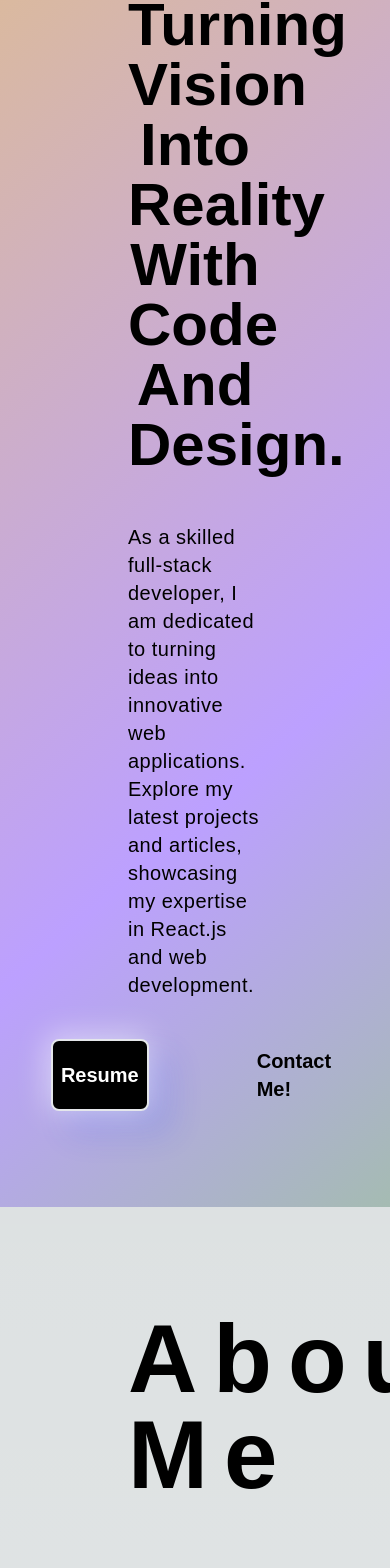
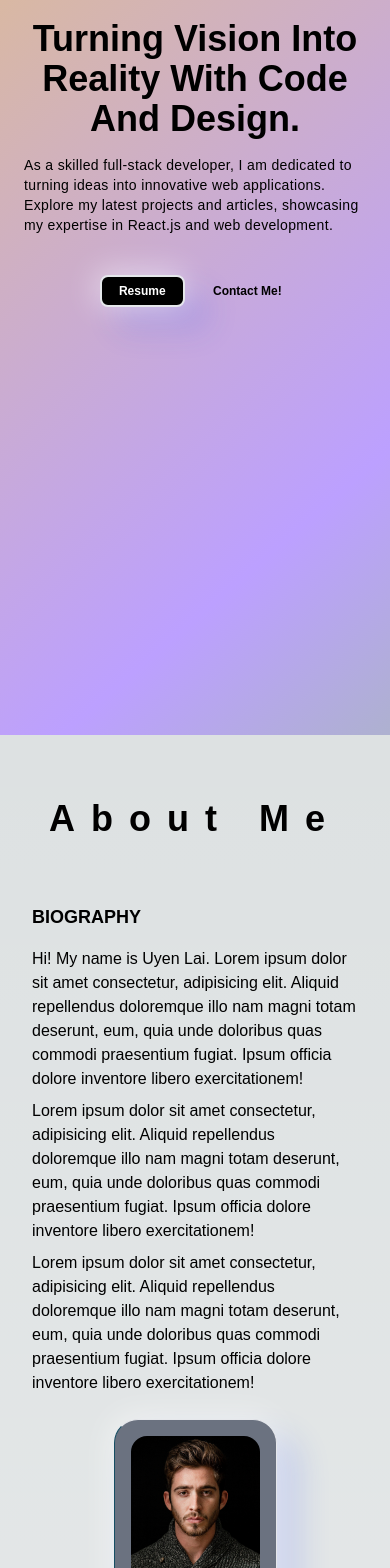
Before and after one commit to uyenlai/portfolio-website, a React (Vite) app: page / in a window 390 px wide. Shown: the part 237-1805 px from the top of the page. Built offline with nearby package versions, Linux system fonts and the light colour scheme.

Commit message:
implement responsive for website

```diff
--- a/src/components/Button.jsx
+++ b/src/components/Button.jsx
@@ -1,7 +1,7 @@
 export default function Button({ title, className }) {
   return (
     <button
-      className={`${className} dark:text-black dark:bg-white dark:border-2 dark:border-solid dark:border-black dark:hover:bg-black dark:hover:text-white basis-1/4 text-xl p-2 font-semibold capitalize bg-black text-white rounded-lg border-2 hover:border-black hover:text-black hover:bg-white shadow-[-2px_-2px_30px_2px_rgba(255,255,255,0.5),_20px_20px_30px_4px_rgba(45,78,255,0.15)]`}
+      className={`${className} dark:text-black dark:bg-white dark:border-2 dark:border-solid dark:border-black dark:hover:bg-black dark:hover:text-white basis-1/4 lg:text-xl lg:p-2 text-xs font-semibold capitalize bg-black text-white rounded-lg border-2 hover:border-black hover:text-black hover:bg-white shadow-[-2px_-2px_30px_2px_rgba(255,255,255,0.5),_20px_20px_30px_4px_rgba(45,78,255,0.15)]`}
     >
       {title}
     </button>
--- a/src/components/Icons.jsx
+++ b/src/components/Icons.jsx
@@ -5,7 +5,7 @@ export default function Icons() {
   return (
     <div className="sm:flex justify-center items-center sm:gap-8 hidden">
       <motion.li
-        className="list-none sm:w-8 sm:h-8 flex justify-center items-center rounded-full bg-slate-200 text-black dark:text-white dark:bg-black"
+        className="list-none sm:w-8 sm:h-8 hidden lg:flex justify-center items-center rounded-full bg-slate-200 text-black dark:text-white dark:bg-black"
         whileHover={{ y: -5, scale: 1.05 }}
       >
         <a
--- a/src/components/Layout.jsx
+++ b/src/components/Layout.jsx
@@ -23,10 +23,10 @@ export default function Layout({ children, className, id, title }) {
   return (
     <section
       id={id}
-      className={`${className} w-full min-h-screen py-24 px-32 relative dark:bg-darkBg`}
+      className={`${className} w-full py-16 px-8 lg:min-h-screen lg:py-24 lg:px-32 relative dark:bg-darkBg`}
     >
-      <div className="py-2 mx-auto flex flex-col items-center justify-center text-center">
-        <h1 className="dark:text-white text-8xl font-bold w-full capitalize mb-16 text-center tracking-[1rem]">
+      <div className="lg:py-2 w-full mx-auto flex flex-col items-center justify-center text-center">
+        <h1 className="dark:text-white text-4xl md:text-6xl lg:text-8xl font-bold capitalize mb-16 text-center tracking-[1rem]">
           {title}
         </h1>
       </div>
@@ -39,10 +39,10 @@ export default function Layout({ children, className, id, title }) {
               repeat: Infinity,
             },
           }}
-          className="fixed right-[2%] bottom-[5%] font-3xl rounded-full dark:text-white"
+          className="absolute right-[2%] bottom-[5%] lg:font-3xl font-xl rounded-full dark:text-white"
           onClick={handleScrollUp}
         >
-          <MdKeyboardDoubleArrowUp className="w-10 h-10" />
+          <MdKeyboardDoubleArrowUp className="lg:w-10 lg:h-10" />
         </motion.button>
       )}
 
--- a/src/components/Logo.jsx
+++ b/src/components/Logo.jsx
@@ -16,7 +16,7 @@ const Logo = () => {
         border: "none",
         transition: { duration: 1.5, repeat: Infinity },
       }}
-      className="w-16 h-16 rounded-full dark:border dark:border-solid dark:border-white bg-black flex justify-center items-center cursor-pointer"
+      className=" w-16 h-16 rounded-full dark:border dark:border-solid dark:border-white bg-black flex justify-center items-center cursor-pointer"
     >
       <Link
         to="#"
--- a/src/components/Navbar.jsx
+++ b/src/components/Navbar.jsx
@@ -5,12 +5,12 @@ import { GiHamburgerMenu } from "react-icons/gi";
 
 export default function Navbar() {
   return (
-    <nav className="flex items-center justify-between w-full px-20 py-8 font-medium">
-      <div className="sm:hidden absolute left-0 ml-10">
+    <nav className="flex items-center justify-center lg:justify-between w-full px-20 py-8 font-medium">
+      <button className="lg:hidden absolute left-0 ml-10 dark:text-white cursor-pointer">
         <GiHamburgerMenu />
-      </div>
+      </button>
       <Logo />
-      <ul className="flex list-none gap-20">
+      <ul className="hidden lg:flex lg:list-none lg:gap-20">
         <NavItem
           title="Home"
           href="#"
--- a/src/components/Project.jsx
+++ b/src/components/Project.jsx
@@ -27,10 +27,12 @@ export default function Project({ href, title, para, src }) {
         </a>
 
         <div className="flex flex-col items-start justify-between p-8">
-          <h2 className="my-2 w-full text-left text-4xl font-bold text-teal-500">
+          <h2 className="my-2 w-full text-left text-2xl lg:text-4xl md:text-4xl font-bold text-teal-500">
             {title}
           </h2>
-          <p className="my-2 rounded-md font-medium dark:text-white">{para}</p>
+          <p className="my-2 rounded-md font-medium dark:text-white text-sm md:text-lg">
+            {para}
+          </p>
           <div className="flex gap-4 items-center mt-2">
             <motion.a
               className="dark:text-white dark:bg-black rounded-full"
@@ -45,7 +47,7 @@ export default function Project({ href, title, para, src }) {
                 },
               }}
             >
-              <BsGithub className="w-8 h-8" />
+              <BsGithub className="lg:w-8 lg:h-8 w-5 h-5 md:w-8 md:h-8" />
             </motion.a>
             <motion.a
               className="rounded-lg bg-slate-200 text-lg font-semibold text-slate-800"
@@ -58,7 +60,7 @@ export default function Project({ href, title, para, src }) {
                 },
               }}
             >
-              <Button title="Visit project" />
+              <Button title="Visit project" className="p-2 md:px-4 md:py-2 md:text-lg" />
             </motion.a>
           </div>
         </div>
--- a/src/components/Skill.jsx
+++ b/src/components/Skill.jsx
@@ -18,7 +18,7 @@ export default function Skill({ title, x, y }) {
   return (
     <motion.div
       whileHover={{ scale: 1.05 }}
-      className="absolute cursor-pointer rounded-full font-semibold w-max py-3 px-4 bg-black text-white text-xl flex justify-center items-center dark:text-black dark:bg-white"
+      className="absolute cursor-pointer rounded-full font-semibold w-max lg:py-3 lg:px-4 bg-black text-white lg:text-xl lg:p-4 p-2 text-xs md:text-sm md:px-4 md:py-4 flex justify-center items-center dark:text-black dark:bg-white"
       initial="initial"
       whileInView="animate"
       variants={variants}
--- a/src/pages/AboutMe.jsx
+++ b/src/pages/AboutMe.jsx
@@ -5,30 +5,30 @@ export default function AboutMe() {
   return (
     <Layout id="#about" title="About me">
       <div className="flex flex-col items-center justify-center">
-        <div className="flex gap-16 justify-center items-center w-full dark:text-white ">
+        <div className="lg:flex lg:gap-16 flex-col lg:flex-row justify-center items-center w-full dark:text-white">
           <div className="flex flex-col items-start justify-start basis-1/2">
             <h3 className="mb-4 text-lg font-bold uppercase">Biography</h3>
-            <p className="font-medium">
+            <p className="lg:font-medium font-light">
               Hi! My name is <strong>Uyen Lai</strong>. Lorem ipsum dolor sit
               amet consectetur, adipisicing elit. Aliquid repellendus doloremque
               illo nam magni totam deserunt, eum, quia unde doloribus quas
               commodi praesentium fugiat. Ipsum officia dolore inventore libero
               exercitationem!
             </p>
-            <p className="my-4 font-medium">
+            <p className="lg:my-4 my-2 lg:font-medium font-light">
               Lorem ipsum dolor sit amet consectetur, adipisicing elit. Aliquid
               repellendus doloremque illo nam magni totam deserunt, eum, quia
               unde doloribus quas commodi praesentium fugiat. Ipsum officia
               dolore inventore libero exercitationem!
             </p>
-            <p className="font-medium">
+            <p className="lg:font-medium font-light">
               Lorem ipsum dolor sit amet consectetur, adipisicing elit. Aliquid
               repellendus doloremque illo nam magni totam deserunt, eum, quia
               unde doloribus quas commodi praesentium fugiat. Ipsum officia
               dolore inventore libero exercitationem!
             </p>
           </div>
-          <div className="bg-gray-500 basis-1/2 flex-col items-center justify-center rounded-3xl rounded-br-2xl border border-solid border-l-cyan-900 shadow-[-2px_-2px_30px_2px_rgba(255,255,255,0.5),_20px_20px_30px_4px_rgba(45,78,255,0.15)]">
+          <div className="bg-gray-500 w-1/2 mx-auto mt-6 lg:basis-1/2 flex-col items-center justify-center rounded-3xl rounded-br-2xl border border-solid border-l-cyan-900 shadow-[-2px_-2px_30px_2px_rgba(255,255,255,0.5),_20px_20px_30px_4px_rgba(45,78,255,0.15)]">
             <img
               src={profilePic}
               alt="profile picture"
--- a/src/pages/HomePage.jsx
+++ b/src/pages/HomePage.jsx
@@ -19,18 +19,18 @@ export default function HomePage() {
   };
 
   return (
-    <div id="#" className="w-full min-h-screen py-24 px-32 relative">
+    <div id="#" className="w-full px-6 py-32 min-h-screen lg:py-24 lg:px-32 md:flex md:justify-center md:items-center md:px-20 relative ">
       <motion.div
         variants={textVariants}
         initial="initial"
         animate="animate"
-        className="w-full flex-col gap-2 items-center justify-center self-center text-left dark:text-white"
+        className="w-full flex-col lg:gap-2 items-center justify-center self-center text-left dark:text-white"
       >
         <motion.h1
           variants={textVariants}
           initial="initial"
           animate="animate"
-          className="py-2 text-center mx-auto font-extrabold from-stone-100 text-6xl mb-10"
+          className="lg:py-2 text-center text-4xl md:text-6xl mx-auto font-extrabold from-stone-100 lg:text-7xl lg:mb-10 sm:mb-10 md:mb-30"
         >
           Turning Vision Into Reality With Code And Design.
         </motion.h1>
@@ -38,7 +38,7 @@ export default function HomePage() {
           variants={textVariants}
           initial="initial"
           animate="animate"
-          className="my-4 text-xl font-medium mb-10 tracking-wide"
+          className="my-4 text-sm lg:text-xl md:text-xl font-medium mb-10 md:mb-20 tracking-wide"
         >
           As a skilled full-stack developer, I am dedicated to turning ideas
           into innovative web applications. Explore my latest projects and
@@ -48,14 +48,14 @@ export default function HomePage() {
           variants={textVariants}
           initial="initial"
           animate="animate"
-          className="flex justify-center gap-5 mt-10"
+          className="flex justify-center gap-5 mt-10 md:gap-x-10 md:items-center"
         >
-          <Button title="Resume" className="mr-[5rem]" />
+          <Button title="Resume" className="lg:mr-[5rem] md:text-xl md:py-4 md:px-12" />
           <motion.p
             variants={textVariants}
             initial="initial"
             animate="animate"
-            className="basis-1/4 text-xl p-2 font-semibold capitalize cursor-pointer"
+            className="basis-1/4 text-xs lg:text-xl md:text-xl p-2 font-semibold capitalize cursor-pointer"
             whileHover={{
               scale: 1.1,
               transition: { duration: 1, repeat: Infinity },
--- a/src/pages/SkillsPage.jsx
+++ b/src/pages/SkillsPage.jsx
@@ -5,34 +5,34 @@ import { motion } from "framer-motion";
 export default function SkillsPage() {
   return (
     <Layout id="#skills" className="" title="Skills">
-      <div className="relative bg-lightRadialBg dark:bg-darkRadialBg mx-auto rounded-full w-3/4 h-[500px] flex items-center justify-center">
+      <div className="relative bg-lightRadialBg dark:bg-darkRadialBg h-[50vh] lg:mx-auto rounded-full lg:w-3/4 lg:h-[500px] flex items-center justify-center">
         <motion.div
           whileHover={{ scale: 1.05 }}
-          className="absolute cursor-pointer rounded-full font-semibold w-max p-4 bg-black text-white text-xl flex justify-center items-center dark:text-black dark:bg-white"
+          className="absolute cursor-pointer rounded-full font-semibold w-max lg:p-4 p-2 text-xs lg:text-xl md:text-sm md:px-4 md:py-4 bg-black text-white flex justify-center items-center dark:text-black dark:bg-white"
         >
           <p>Front End</p>
         </motion.div>
-        <Skill title="HTML" x="12vw" y="4vw" />
-        <Skill title="CSS" x="-8vw" y="-8vw" />
-        <Skill title="Javascript" x="-15vw" y="5vw" />
-        <Skill title="ReactJS" x="17vw" y="-10vw" />
-        <Skill title="Tailwind" x="13vw" y="12vw" />
-        <Skill title="Github" x="-20vw" y="-12vw" />
+        <Skill title="HTML" x="200%" y="-100%" />
+        <Skill title="CSS" x="-190%" y="50%" />
+        <Skill title="Javascript" x="120%" y="270%" />
+        <Skill title="ReactJS" x="-170%" y="-300%" />
+        <Skill title="Tailwind" x="-150%" y="350%" />
+        <Skill title="Github" x="200%" y="-400%" />
       </div>
 
       <div className="w-full">
-        <h3 className="text-6xl font-bold w-full capitalize my-16 text-center tracking-[1rem] dark:text-white">
+        <h3 className="lg:text-6xl text-3xl md:text-4xl font-bold w-full capitalize lg:my-16 my-8 text-center tracking-[1rem] dark:text-white">
           Education
         </h3>
-        <div className="flex items-stretch gap-10 justify-center mt-10 ">
-          <div className="flex flex-col gap-2 text-center p-8 basis-1/2 rounded-3xl rounded-br-2xl border border-solid border-cyan-900 shadow-[-2px_-2px_30px_2px_rgba(255,255,255,0.5),_20px_20px_30px_4px_rgba(45,78,255,0.15)]">
+        <div className="flex lg:flex-row flex-col items-stretch lg:gap-x-10 gap-y-5 justify-center mt-10">
+          <div className="flex flex-col gap-3 text-center p-8 basis-1/2 rounded-3xl rounded-br-2xl border border-solid border-cyan-900 shadow-[-2px_-2px_30px_2px_rgba(255,255,255,0.5),_20px_20px_30px_4px_rgba(45,78,255,0.15)]">
             <h3 className="capitalize font-bold text-2xl text-teal-500">
               LAB UAS
             </h3>
-            <span className="capitalize text font-medium text-black dark:text-white">
+            <span className="capitalize font-medium text-black dark:text-white lg:text-xl md:text-xl">
               2021-present | Student
             </span>
-            <p className="font-medium w-full text-left dark:text-white">
+            <p className="font-medium w-full text-left dark:text-white lg:text-xl md:text-lg">
               Lorem ipsum dolor sit amet consectetur adipisicing elit. Rem
               dolorum in suscipit voluptatibus dolorem neque asperiores
               quibusdam, necessitatibus totam est fugiat. Aliquid quam omnis at
@@ -43,13 +43,13 @@ export default function SkillsPage() {
             <h3 className="capitalize font-bold text-2xl text-teal-500">
               Certificates
             </h3>
-            <ul className="mt-5 dark:text-white">
+            <ul className="mt-7 dark:text-white">
               <li className="my-3 w-full flex gap-2 justify-center items-center">
                 <a
                   href="https://www.udemy.com/certificate/UC-7d69c860-9d0a-47a2-9a33-2154b1f4c00f/"
                   target="_blank"
                   rel="noopener noreferrer"
-                  className="text-2xl ring-offset-2 hover:underline"
+                  className="lg:text-2xl text-xl ring-offset-2 hover:underline"
                 >
                   React Course
                 </a>
@@ -59,7 +59,7 @@ export default function SkillsPage() {
                   href="https://www.udemy.com/certificate/UC-7d69c860-9d0a-47a2-9a33-2154b1f4c00f/"
                   target="_blank"
                   rel="noopener noreferrer"
-                  className="text-2xl ring-offset-2 hover:underline"
+                  className="lg:text-2xl text-xl ring-offset-2 hover:underline"
                 >
                   Javascript Course
                 </a>
@@ -69,7 +69,7 @@ export default function SkillsPage() {
                   href="https://www.udemy.com/certificate/UC-7d69c860-9d0a-47a2-9a33-2154b1f4c00f/"
                   target="_blank"
                   rel="noopener noreferrer"
-                  className="text-2xl ring-offset-2 hover:underline"
+                  className="lg:text-2xl text-xl ring-offset-2 hover:underline"
                 >
                   CSS Course
                 </a>
```
